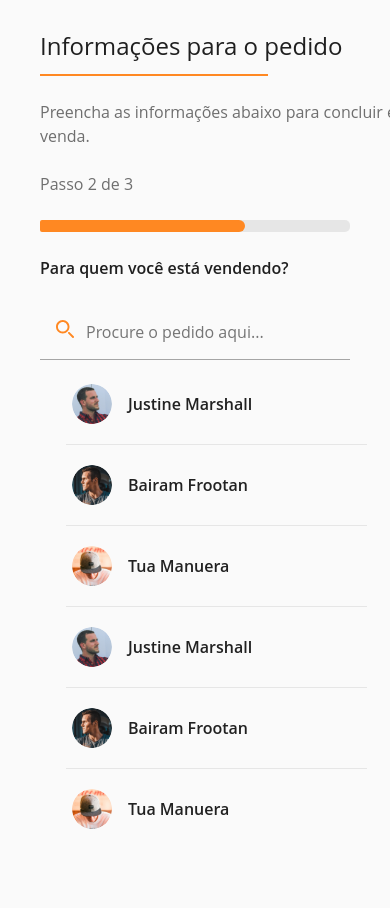
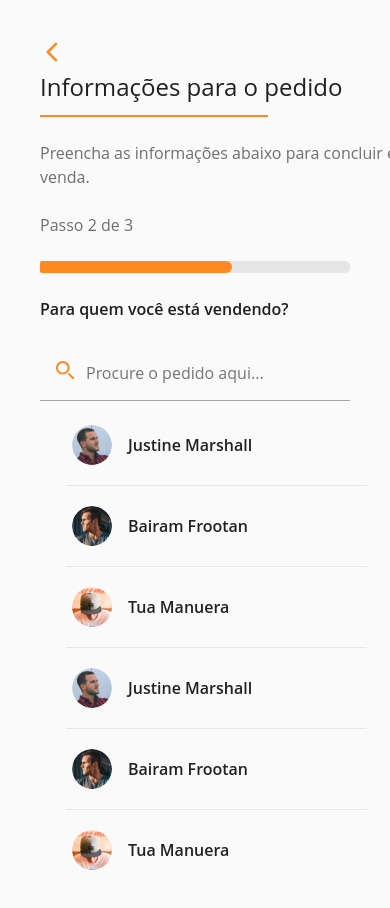
Before and after one commit to odailsonsilva/Appetit, a React (Create React App) app: page /selecionar-cliente in a window 390 px wide. Shown: the top 908 px of the page. Built offline with nearby package versions, Linux system fonts and the light colour scheme.

Commit message:
fix: add btn do component Header nos layouts responsivos

```diff
--- a/src/components/Calendar/index.js
+++ b/src/components/Calendar/index.js
@@ -134,7 +134,7 @@ export default function Index(props) {
 
             />
 
-            <label>Data do pedido</label>
+
           </div>
           <Container id="container">
               <HeaderCalender>
--- a/src/components/Grid/Grid.js
+++ b/src/components/Grid/Grid.js
@@ -5,6 +5,7 @@ export const Grid = styled.div`
   display: grid;
   grid-template-columns: 342px 1fr 1fr;
   min-height: 100vh; /*acho q precisa trocar*/
+  width: 100%;
 
   @media(max-width: 1290px){
     display: flex;
--- a/src/components/Header/style.css
+++ b/src/components/Header/style.css
@@ -16,6 +16,10 @@
   top: 0;
 }
 
+.header_container a{
+  display: none;
+}
+
 .header_container h3{
   font-size: 2.4rem;
   line-height: 3.6rem;
@@ -27,3 +31,13 @@
   border-bottom: 2px solid #ff8822;
   width: 228px;
 }
+
+@media (max-width: 1290px){
+  .header_container{
+    margin-top: 40px;
+  }
+
+  .header_container a{
+    display: block;
+  }
+}
--- a/src/components/ProgressBar/index.js
+++ b/src/components/ProgressBar/index.js
@@ -16,7 +16,7 @@ function ProgressBar(props) {
   useEffect(()=>{
     switch(props.passo){
         case 1:  setBar(34); break;
-        case 2:  setBar(66); break;
+        case 2:  setBar(62); break;
         case 3:  setBar(100); break;
         default: break;
     }
--- a/src/pages/ClientSelect/index.js
+++ b/src/pages/ClientSelect/index.js
@@ -28,6 +28,8 @@ class ClientSelect extends React.Component {
             p="Preencha as informações abaixo para concluir esta venda."
             passo={2}
             h6="Para quem você está vendendo?"
+            showIconBack
+            route="/novo-pedido/checkout-product"
           />
         </div>
       </Container>
--- a/src/pages/NewOrder/index.js
+++ b/src/pages/NewOrder/index.js
@@ -21,7 +21,7 @@ function NewOrder(props) {
           <div className="container_main">
 
             <div class="abstract_painel">
-              <Painel className="painel" showIconBack/>
+              <Painel className="painel" showIconBack />
             </div>
 
             <div className="products">
@@ -31,6 +31,8 @@ function NewOrder(props) {
                 p="Preencha as informações abaixo para concluir esta venda."
                 passo={1}
                 h6="O que você está vendendo?"
+                showIconBack
+                route="/lista-de-pedidos"
               />
             </div>
 
--- a/src/pages/Payment/index.js
+++ b/src/pages/Payment/index.js
@@ -27,6 +27,8 @@ function Payment() {
             p="Preencha as informações abaixo para concluir esta venda."
             passo={3}
             h6="Para quem você está vendendo?"
+            showIconBack
+            route="/selecionar-cliente/checkout-client"
           />
         </div>
 
```
